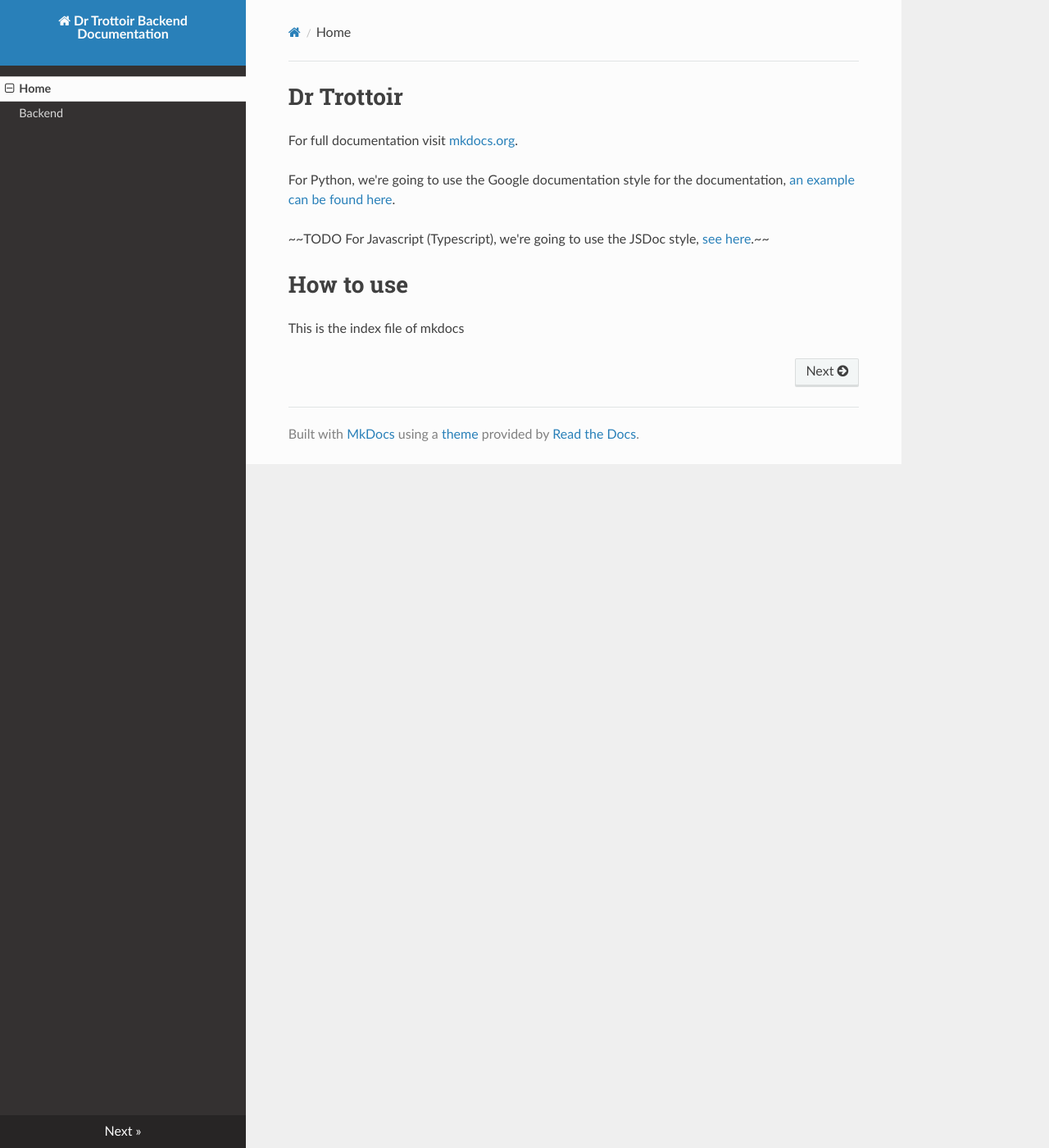
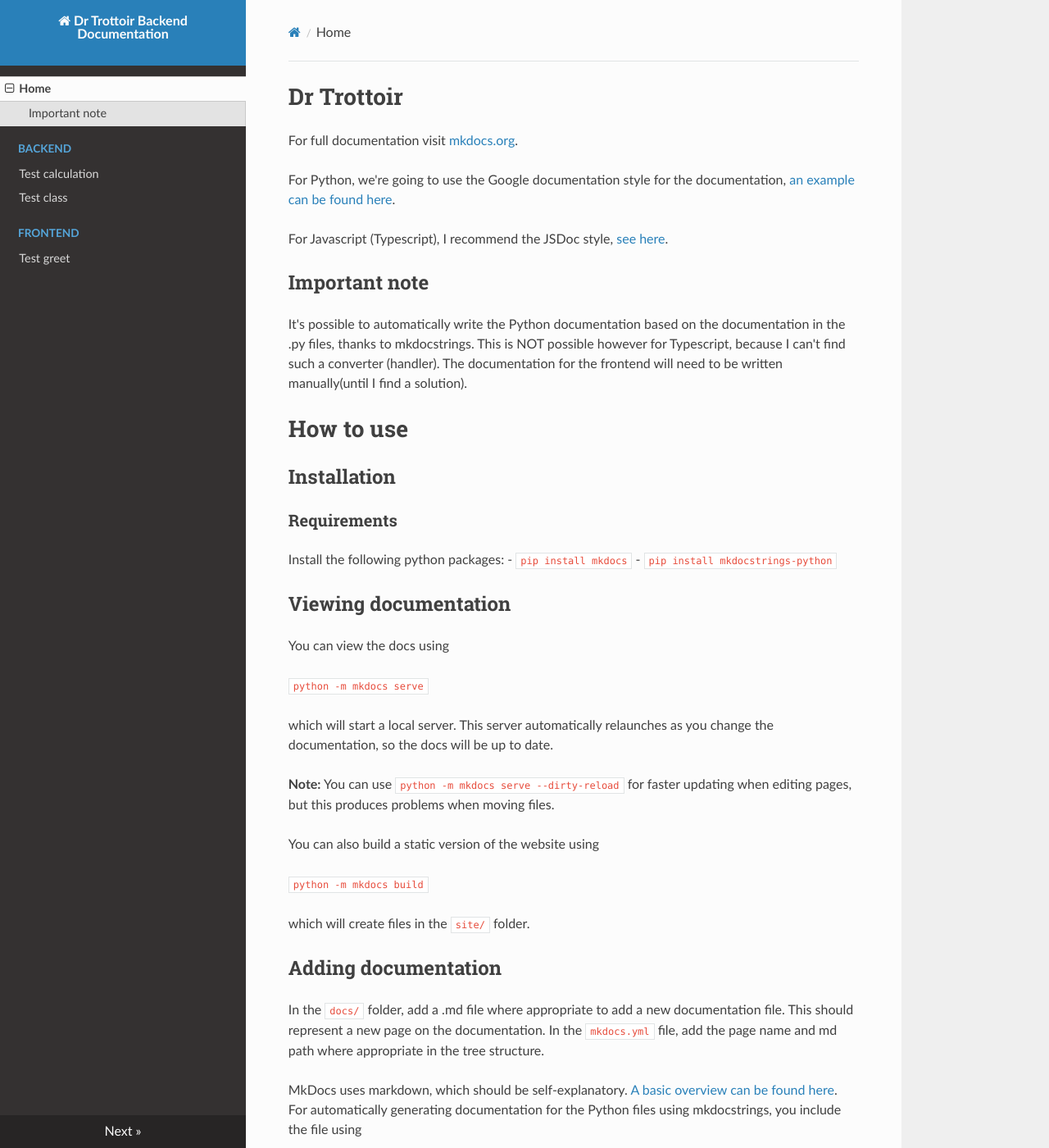
Before and after one commit to SELab-2/Dr-Trottoir-3, an MkDocs documentation site: the page built from docs/index.md, in a window 1280 px wide and 1400 px high. Shown: the whole window at 82% size. Built offline with MkDocs 1.6.1, drawn with Linux system fonts in a browser that asks for light colours; nearby versions of some CDN libraries; old or Windows-style settings are respelled for this version of MkDocs; some of the changed text lies outside the part shown.

Commit message:
Documentatie begin

````diff
--- a/docs/index.md
+++ b/docs/index.md
@@ -4,8 +4,56 @@ For full documentation visit [mkdocs.org](https://www.mkdocs.org).
 
 For Python, we're going to use the Google documentation style for the documentation, [an example can be found here](https://sphinxcontrib-napoleon.readthedocs.io/en/latest/example_google.html).
 
-~~TODO For Javascript (Typescript), we're going to use the JSDoc style, [see here](https://google.github.io/styleguide/jsguide.html#jsdoc).~~
+For Javascript (Typescript), I recommend the JSDoc style, [see here](https://google.github.io/styleguide/jsguide.html#jsdoc).
+
+## Important note
+
+It's possible to automatically write the Python documentation based on the documentation in the .py files, thanks to mkdocstrings. This is NOT possible however for Typescript, because I can't find such a converter (handler). The documentation for the frontend will need to be written manually(until I find a solution).
 
 # How to use
 
-This is the index file of mkdocs
+## Installation
+
+### Requirements
+
+Install the following python packages:
+- ```pip install mkdocs```
+- ```pip install mkdocstrings-python```
+
+## Viewing documentation
+
+You can view the docs using
+
+`python -m mkdocs serve`
+
+which will start a local server. This server automatically relaunches as you change the documentation, so the docs will be up to date.
+
+**Note:** You can use `python -m mkdocs serve --dirty-reload` for faster updating when editing pages, but this produces problems when moving files.
+
+You can also build a static version of the website using
+
+```python -m mkdocs build```
+
+which will create files in the `site/` folder.
+
+## Adding documentation
+
+In the `docs/` folder, add a .md file where appropriate to add a new documentation file. This should represent a new page on the documentation. In the `mkdocs.yml` file, add the page name and md path where appropriate in the tree structure.
+
+MkDocs uses markdown, which should be self-explanatory. [A basic overview can be found here](https://www.markdownguide.org/basic-syntax/). For automatically generating documentation for the Python files using mkdocstrings, you include the file using
+
+```::: python.path```
+
+For example:
+
+```::: backend.drtrottoir.test```
+
+for the file `test.py` located in folder `backend/drtrottoir/`.
+
+You can also add header modifiers (e.g. ```## ::: backend.drtrottoir.test```).
+
+## More information
+
+- https://mkdocstrings.github.io/usage/
+- https://mkdocstrings.github.io/
+- https://github.com/mkdocstrings/mkdocstrings
--- a/mkdocs.yml
+++ b/mkdocs.yml
@@ -3,10 +3,20 @@ site_name: Dr Trottoir Backend Documentation
 
 theme:
   name: "readthedocs"
+  local: en
 
 plugins:
-  - mkdocstrings
+  - mkdocstrings:
+
+watch:
+  - frontend
+  - backend
+
 
 nav:
   - Home: index.md
-  - Backend: 'backend\testcalc.md'
+  - Backend:
+    - Test calculation: 'backend/testcalc.md'
+    - Test class: 'backend/testclass.md'
+  - Frontend:
+    - Test greet: 'frontend/testgreet.md'
````
Also changed, not shown: README.md (+23 -0 lines), docs/backend/testcalc.md (+1 -2 lines), docs/backend/testclass.md (added, +3 -0 lines), docs/frontend/testgreet.md (added, +3 -0 lines), 2 other files.
